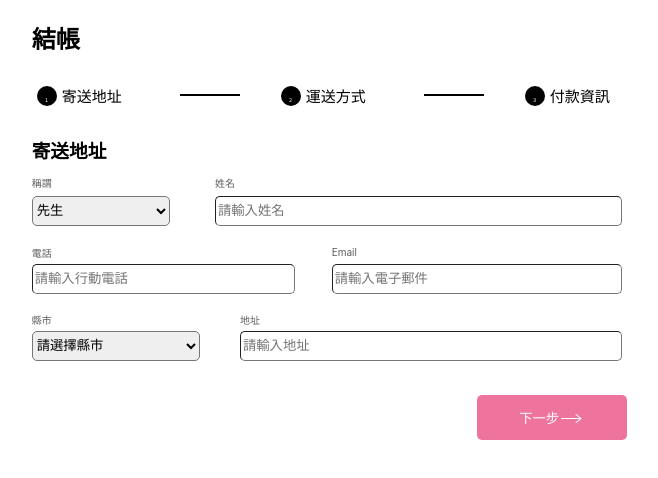
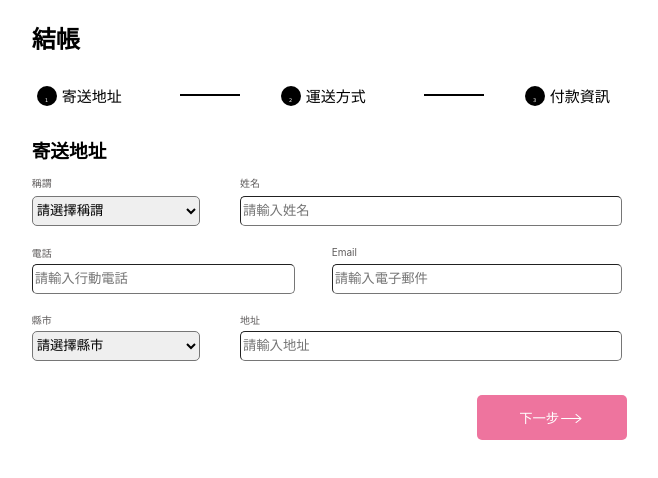
Before and after one commit to EagleRaySinging/alpha-shop-i, a React (Create React App) app: page / in a window 1280 px wide. Shown: the top 478 px of the page, without its empty margins (195-853 px from the left). Built offline with nearby package versions, Linux system fonts and the light colour scheme.

Commit message:
option render, file reconstruction,import to absolute path

```diff
--- a/src/Components/Main/Register/Index.jsx
+++ b/src/Components/Main/Register/Index.jsx
@@ -1,6 +1,6 @@
-import { StepProgress } from "./StepProgress";
-import { Step1 } from "./Step1";
-import { ProgressControl } from "./ProgressControlOne";
+import { StepProgress } from "./StepProgress/StepProgress";
+import { Step1 } from "./Step1/Step1";
+import { ProgressControl } from "./ProgressControl/ProgressControlOne";
 import styles from './Index.module.css'
 
 export function Register() {
--- a/src/Components/Main/Register/ProgressControlOne.jsx
+++ b/src/Components/Main/Register/ProgressControl/ProgressControlOne.jsx
@@ -1,5 +1,5 @@
 import styles from './ProgressControl.module.css'
-import { ReactComponent as RightArrow } from '../../../assets/icons/right-arrow.svg'
+import { ReactComponent as RightArrow } from 'assets/icons/right-arrow.svg'
 
 export function ProgressControl() {
   return (
--- a/src/Components/Main/Register/Step1.jsx
+++ /dev/null
@@ -1,79 +0,0 @@
-import styles from './Step1.module.css'
-
-export function Step1() {
-  return (
-    <>
-      <section className={styles.payInfo}>
-        <form className={styles.container} data-phase="address">
-          <h3 className={styles.formTitle}>寄送地址</h3>
-          <section className={styles.formBody}>
-            <div className={styles.formContain}>
-              <div className={styles.inputGroupGender}>
-                <div className={styles.labelTitle}>稱謂</div>
-                  <select>
-                    <option value="mr" selected>先生</option>
-                    <option value="ms">女士</option>
-                    <option value="mx">不明</option>
-                  </select>
-              </div>
-              <div className={styles.inputGroupName}>
-                <div className={styles.labelTitle}>姓名</div>
-                <input className={styles.inputName} type="text" placeholder="請輸入姓名" />
-              </div>
-            </div>
-            <div className={styles.formContain}>
-              <div className={styles.inputGroupNumber}>
-                <div className={styles.labelTitle}>電話</div>
-                <input className={styles.inputNumber} type="tel" placeholder="請輸入行動電話" />
-              </div>
-              <div className={styles.inputGroupEmail}>
-                <div className={styles.labelTitle}>Email</div>
-                <input className={styles.inputEmail} type="email" placeholder="請輸入電子郵件" />
-              </div>
-            </div>
-            <div className={styles.formContain}>
-              <div className={styles.inputGroupCounty}>
-                <div className={styles.labelTitle}>縣市</div>
-                  <select required>
-                    <option value="">請選擇縣市</option>
-                    <option value="KLU">基隆市</option>
-                    <option value="TPH">新北市</option>
-                    <option value="TPE">臺北市</option>
-                    <option value="TYC">桃園市</option>
-                    <option value="HSH">新竹縣</option>
-                    <option value="HSC">新竹市</option>
-                    <option value="MAC">苗栗市</option>
-                    <option value="MAL">苗栗縣</option>
-                    <option value="TXG">臺中市</option>
-                    <option value="CWH">彰化縣</option>
-                    <option value="CWS">彰化市</option>
-                    <option value="NTC">南投市</option>
-                    <option value="NTO">南投縣</option>
-                    <option value="YLH">雲林縣</option>
-                    <option value="CHY">嘉義縣</option>
-                    <option value="CYI">嘉義市</option>
-                    <option value="TNN">臺南市</option>
-                    <option value="KHH">高雄市</option>
-                    <option value="IUH">屏東縣</option>
-                    <option value="PTS">屏東市</option>
-                    <option value="ILN">宜蘭縣</option>
-                    <option value="ILC">宜蘭市</option>
-                    <option value="HWA">花蓮縣</option>
-                    <option value="HWC">花蓮市</option>
-                    <option value="TTC">臺東市</option>
-                    <option value="TTT">臺東縣</option>
-                    <option value="PEH">澎湖縣</option>
-                    <option value="KMN">金門縣</option>
-                    <option value="LNN">連江縣</option>
-                  </select>
-              </div>
-              <div className={styles.inputGroupAddress}>
-                <div className={styles.labelTitle}>地址</div>
-                <input className={styles.inputAddress} type="text" placeholder="請輸入地址" />
-              </div>
-            </div>
-          </section>
-        </form>
-        </section></>
-  )
-}
--- /dev/null
+++ b/src/Components/Main/Register/Step1/Step1.jsx
@@ -0,0 +1,64 @@
+import styles from './Step1.module.css'
+import stepOneData from './Step1Data'
+
+function SelectWrap({ selectData, label }) {
+  return (
+    <>
+      <select>
+        <option value="" defaultValue>請選擇{label}</option>
+        {selectData.map((data) => {
+          return <option key={data.value} value={data.value}>{data.name}</option>
+        })}
+      </select>
+    </>
+  )
+}
+
+export function Step1() {
+  return (
+    <>
+      <section className={styles.payInfo}>
+        <form className={styles.container} data-phase="address">
+          <h3 className={styles.formTitle}>寄送地址</h3>
+          <section className={styles.formBody}>
+            <div className={styles.formContain}>
+              <div className={styles.inputGroupGender}>
+                <div className={styles.labelTitle}>稱謂</div>
+                <SelectWrap
+                  selectData={stepOneData.genders}
+                  label={"稱謂"}
+                />
+              </div>
+              <div className={styles.inputGroupName}>
+                <div className={styles.labelTitle}>姓名</div>
+                <input className={styles.inputName} type="text" placeholder="請輸入姓名" />
+              </div>
+            </div>
+            <div className={styles.formContain}>
+              <div className={styles.inputGroupNumber}>
+                <div className={styles.labelTitle}>電話</div>
+                <input className={styles.inputNumber} type="tel" placeholder="請輸入行動電話" />
+              </div>
+              <div className={styles.inputGroupEmail}>
+                <div className={styles.labelTitle}>Email</div>
+                <input className={styles.inputEmail} type="email" placeholder="請輸入電子郵件" />
+              </div>
+            </div>
+            <div className={styles.formContain}>
+              <div className={styles.inputGroupCounty}>
+                <div className={styles.labelTitle}>縣市</div>
+                <SelectWrap
+                selectData={stepOneData.county}
+                label={"縣市"}
+                />
+              </div>
+              <div className={styles.inputGroupAddress}>
+                <div className={styles.labelTitle}>地址</div>
+                <input className={styles.inputAddress} type="text" placeholder="請輸入地址" />
+              </div>
+            </div>
+          </section>
+        </form>
+      </section></>
+  )
+}
--- /dev/null
+++ b/src/Components/Main/Register/Step1/Step1Data.jsx
@@ -0,0 +1,43 @@
+const stepOneData = {
+  genders: [
+    { value: "mr", name: "先生" },
+    { value: "ms", name: "女士" },
+    { value: "mx", name: "不明" },
+  ],
+
+  county: [
+    { value: "KLU", name: "基隆市" },
+    { value: "TPH", name: "新北市" },
+    { value: "TPE", name: "臺北市" },
+    { value: "TYC", name: "桃園市" },
+    { value: "HSH", name: "新竹縣" },
+    { value: "HSC", name: "新竹市" },
+    { value: "MAC", name: "苗栗市" },
+    { value: "MAL", name: "苗栗縣" },
+    { value: "TXG", name: "臺中市" },
+    { value: "CWH", name: "彰化縣" },
+    { value: "CWS", name: "彰化市" },
+    { value: "NTC", name: "南投市" },
+    { value: "NTO", name: "南投縣" },
+    { value: "YLH", name: "雲林縣" },
+    { value: "CHY", name: "嘉義縣" },
+    { value: "CHI", name: "嘉義市" },
+    { value: "TNN", name: "臺南市" },
+    { value: "KHH", name: "高雄市" },
+    { value: "IUH", name: "屏東縣" },
+    { value: "PTS", name: "屏東市" },
+    { value: "ILN", name: "宜蘭縣" },
+    { value: "ILC", name: "宜蘭市" },
+    { value: "HWA", name: "花蓮縣" },
+    { value: "HWC", name: "花蓮市" },
+    { value: "TTC", name: "臺東市" },
+    { value: "TTT", name: "臺東縣" },
+    { value: "PEH", name: "澎湖縣" },
+    { value: "KMN", name: "金門縣" },
+    { value: "LNN", name: "連江縣" },
+
+  ]
+
+}
+
+export default stepOneData
```
Also changed, not shown: jsconfig.json (added, +8 -0 lines), src/Components/Main/Register/ProgressControl/ProgressControl.module.css (renamed from src/Components/Main/Register/ProgressControl.module.css), src/Components/Main/Register/Step1/Step1.module.css (renamed from src/Components/Main/Register/Step1.module.css), src/Components/Main/Register/Step2/Step2.jsx (added), src/Components/Main/Register/Step3/Step3.jsx (added), src/Components/Main/Register/StepProgress/StepProgress.jsx (renamed from src/Components/Main/Register/StepProgress.jsx), src/Components/Main/Register/StepProgress/StepProgress.module.css (renamed from src/Components/Main/Register/StepProgress.module.css).
